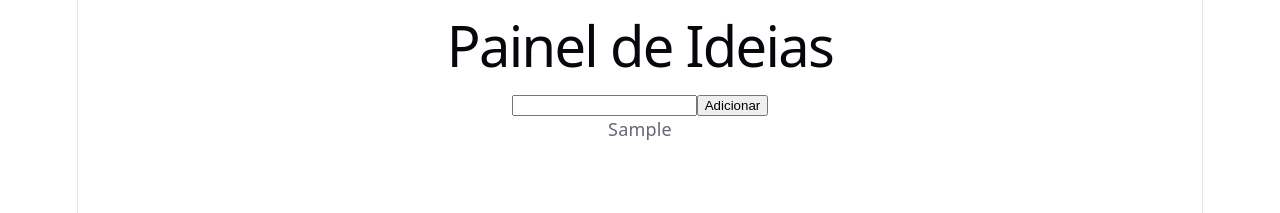
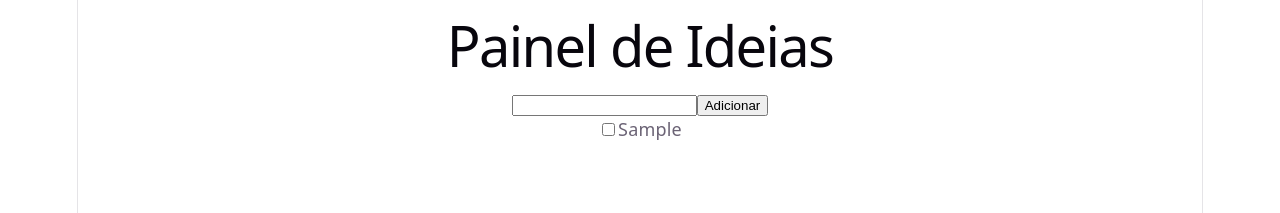
Before and after one commit to isayyzks/painel-de-ideias, a React (Vite) app in the folder painel/: page / in a window 1280 px wide. Both pictures are taken after typing "Sample" into the empty fields and a click on the button "Adicionar". Shown: the top 213 px of the page. Built offline with nearby package versions, Linux system fonts and the light colour scheme.

Commit message:
feat: checkbox pra marcar e desmarcar

```diff
--- a/painel/src/App.jsx
+++ b/painel/src/App.jsx
@@ -18,8 +18,18 @@ function App() {
     }
 
     setIdeias((atual) => [...atual, ideia])
-    setNovaIdeia('')
+setNovaIdeia('')
   }
+
+  function alternarIdeia(id) {
+  setIdeias((atual) =>
+    atual.map((ideia) =>
+      ideia.id === id
+        ? { ...ideia, feita: !ideia.feita }
+        : ideia
+    )
+  )
+}
 
   return (
     <div>
@@ -38,6 +48,9 @@ function App() {
   <div>
   {ideias.map((ideia) => (
     <div key={ideia.id}>
+    <input type = "checkbox"
+    checked = {ideia.feita}
+    onChange={() => alternarIdeia(ideia.id)} />
       <span>{ideia.texto}</span>
     </div>
   ))}
```
